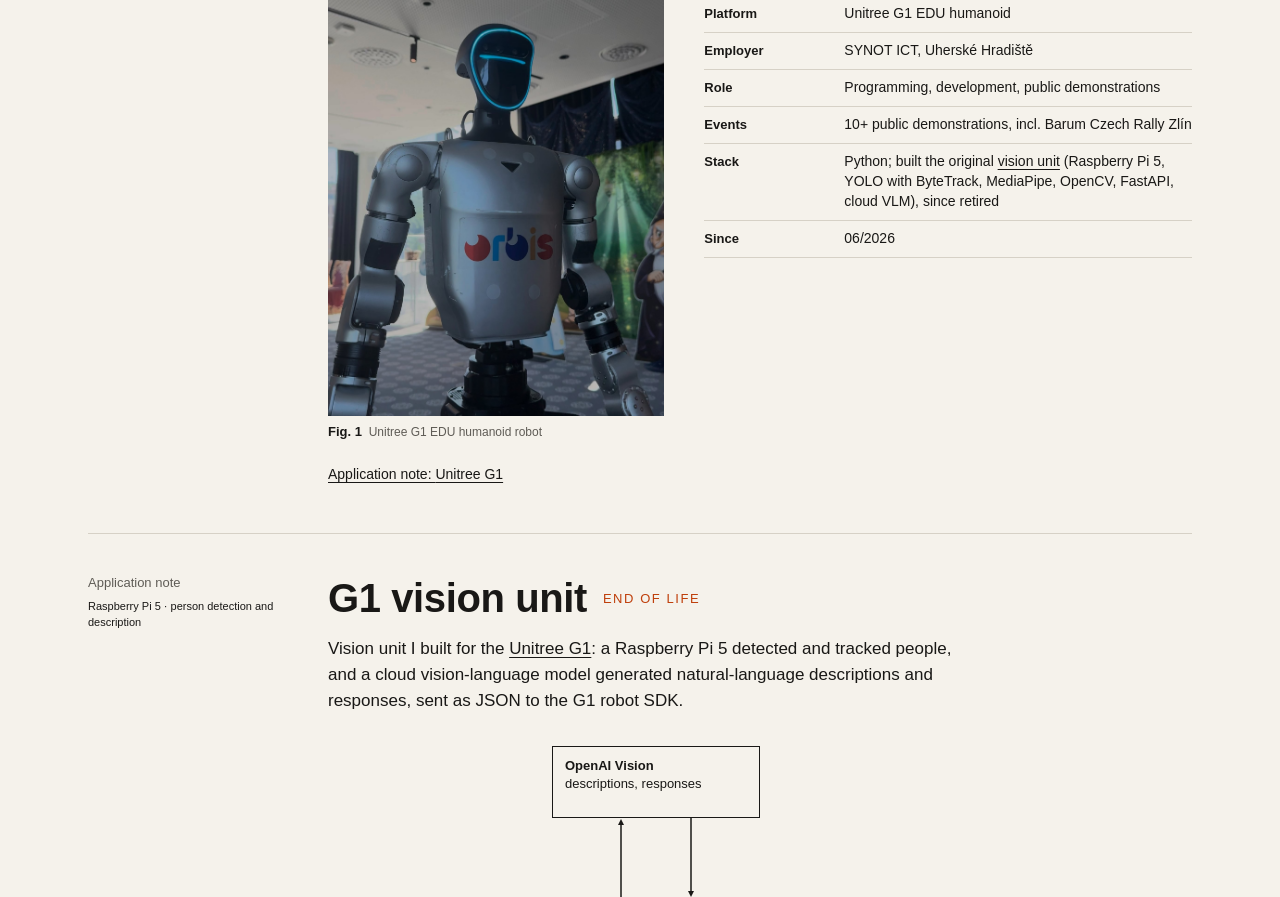
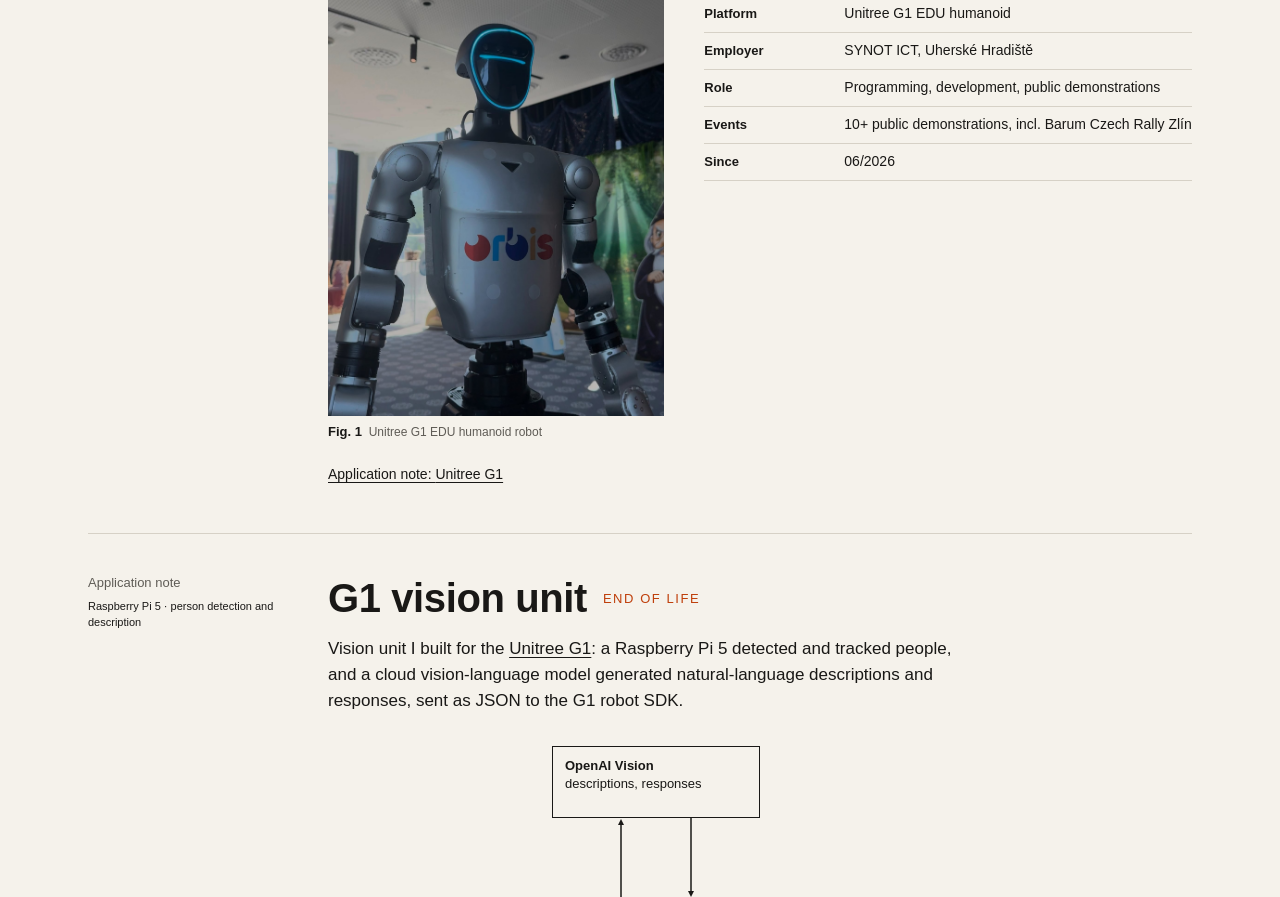
Before and after one commit to MartinKoudela/portfolio, a Next.js app: page / in a window 1280 px wide. Shown: the part 2079-2976 px from the top of the page. Built offline with nearby package versions, Linux system fonts and the light colour scheme.

Commit message:
Remove G1 stack row

```diff
--- a/src/content/site.ts
+++ b/src/content/site.ts
@@ -371,10 +371,6 @@
             { label: "Employer", value: "SYNOT ICT, Uherské Hradiště" },
             { label: "Role", value: "Programming, development, public demonstrations" },
             { label: "Events", value: "10+ public demonstrations, incl. Barum Czech Rally Zlín" },
-            {
-                label: "Stack",
-                value: "Python; built the original [vision unit](/project/rpi-ai-vision) (Raspberry Pi 5, YOLO with ByteTrack, MediaPipe, OpenCV, FastAPI, cloud VLM), since retired",
-            },
             { label: "Since", value: "06/2026" },
         ],
     },
```
